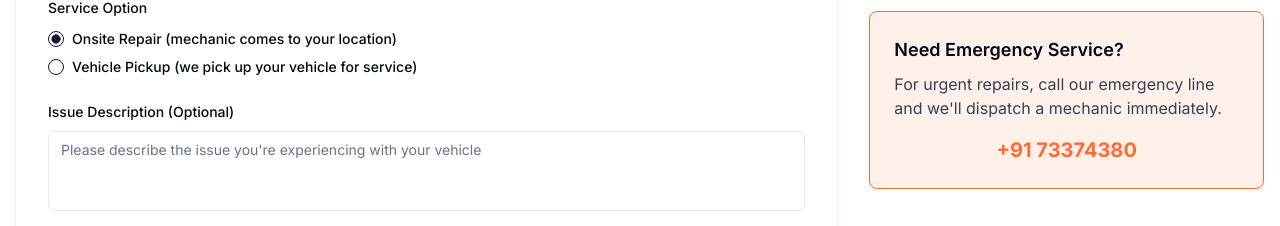
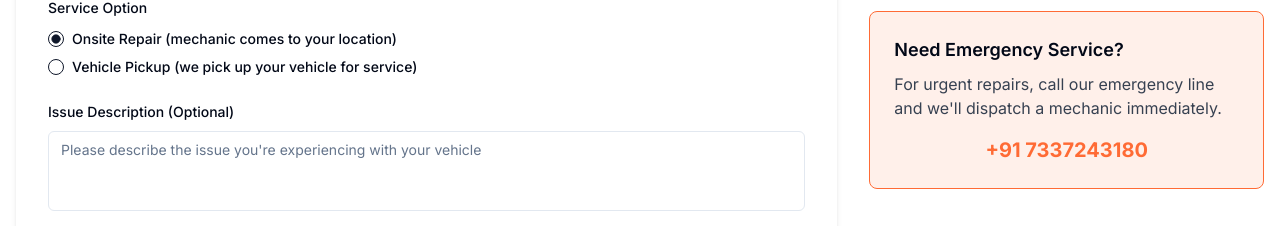
Before and after one commit to NithinVarma50/QuickFix-, a React (Vite) app: page /booking in a window 1280 px wide. Shown: the part 965-1191 px from the top of the page. Built offline with nearby package versions, Linux system fonts and the light colour scheme.

Commit message:
Visual edit in Lovable
Edited UI in Lovable

```diff
--- a/src/pages/BookingPage.tsx
+++ b/src/pages/BookingPage.tsx
@@ -94,7 +94,9 @@ const BookingPage: React.FC = () => {
                 <p className="text-gray-700 mb-4">
                   For urgent repairs, call our emergency line and we'll dispatch a mechanic immediately.
                 </p>
-                <div className="font-bold text-xl text-quickfix-orange flex justify-center">+91 73374380</div>
+                <div className="font-bold text-xl text-quickfix-orange flex justify-center">+91 7337243180
+
+              </div>
               </div>
             </div>
           </div>
```
